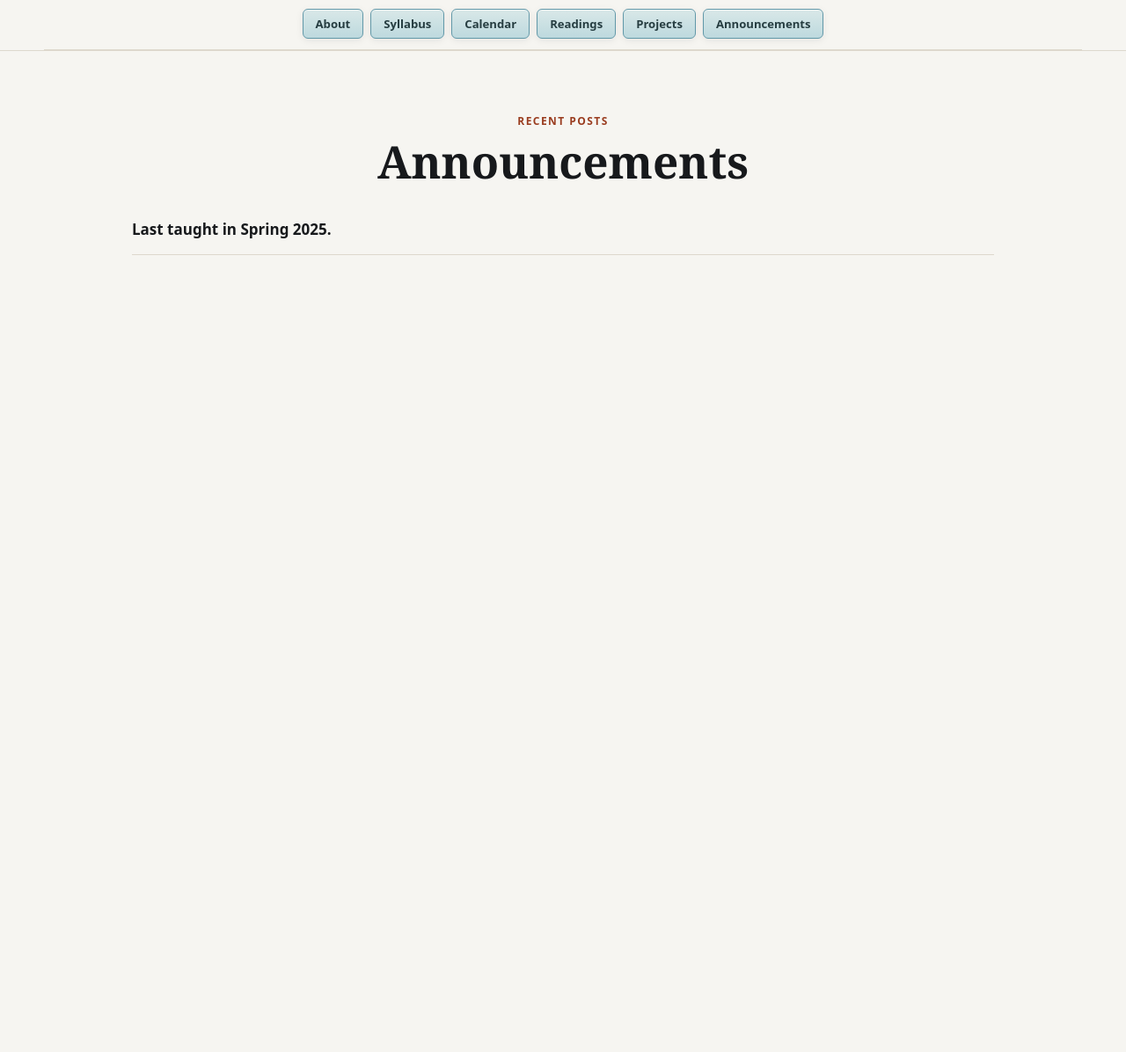
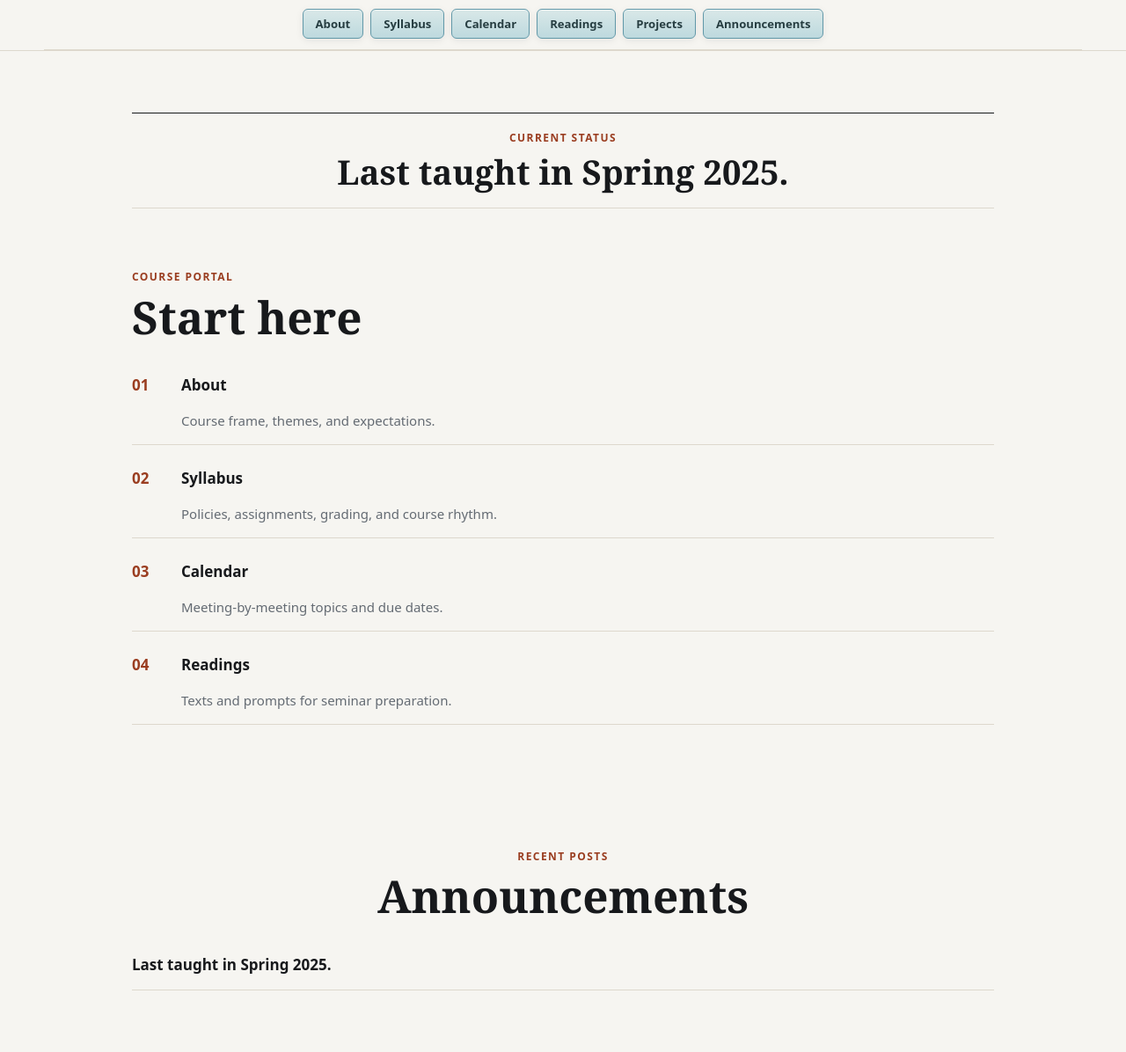
Before and after one commit to gregconradismith/computational-neuroscience, a Jekyll site: the page built from docs/index.md, in a window 1280 px wide. Shown: the part 430-1626 px from the top of the page at 88% size. Built offline with Jekyll 4.4.1, drawn with Linux system fonts in a browser that asks for light colours; before the commit the page ends 900 px from its top, so only the background shows below that.

Commit message:
Add home course portal sections

```diff
--- a/docs/_layouts/home.html
+++ b/docs/_layouts/home.html
@@ -18,6 +18,40 @@ layout: default
       </nav>
     </section>
 
+    {% if page.course_status %}
+    <section class="section home-course-status">
+      <div class="section-heading">
+        <p class="eyebrow">Current status</p>
+        <h2>{{ page.course_status | escape }}</h2>
+      </div>
+    </section>
+    {% endif %}
+
+    <section class="section home-start">
+      <div class="section-heading">
+        <p class="eyebrow">Course portal</p>
+        <h2>Start here</h2>
+      </div>
+      <ol class="link-list">
+        <li>
+          <a href="{{ '/pages/about/' | relative_url }}">About</a>
+          <span>Course frame, themes, and expectations.</span>
+        </li>
+        <li>
+          <a href="{{ '/pages/syllabus/' | relative_url }}">Syllabus</a>
+          <span>Policies, assignments, grading, and course rhythm.</span>
+        </li>
+        <li>
+          <a href="{{ '/pages/calendar-spring-2025/' | relative_url }}">Calendar</a>
+          <span>Meeting-by-meeting topics and due dates.</span>
+        </li>
+        <li>
+          <a href="{{ '/pages/readings/' | relative_url }}">Readings</a>
+          <span>Texts and prompts for seminar preparation.</span>
+        </li>
+      </ol>
+    </section>
+
     <section class="section home-announcements">
       <div class="section-heading">
         <p class="eyebrow">Recent posts</p>
--- a/docs/assets/site.css
+++ b/docs/assets/site.css
@@ -200,6 +200,32 @@ main { min-height: 70vh; }
 .section-heading p:not(.eyebrow) { max-width: 780px; color: var(--muted); }
 .home-announcements .section-heading {
   text-align: center;
+}
+.home-course-status {
+  padding-bottom: clamp(18px, 3vw, 34px);
+}
+.home-course-status .section-heading,
+.home-start .section-heading {
+  max-width: 980px;
+  margin-left: auto;
+  margin-right: auto;
+}
+.home-course-status .section-heading {
+  border-bottom: 1px solid var(--line);
+  border-top: 1px solid var(--ink);
+  margin-bottom: 0;
+  padding: 18px 0 20px;
+  text-align: center;
+}
+.home-course-status .section-heading h2 {
+  font-size: clamp(1.55rem, 3vw, 2.5rem);
+}
+.home-start {
+  padding-top: clamp(18px, 3vw, 34px);
+}
+.home-start .link-list {
+  max-width: 980px;
+  margin: 0 auto;
 }
 .posts-listing .section-heading,
 .posts-listing .section-heading h1 {
--- a/docs/index.md
+++ b/docs/index.md
@@ -2,4 +2,5 @@
 layout: home
 title: "Computational Neuroscience"
 hide_header: true
+course_status: "Last taught in Spring 2025."
 ---
```
